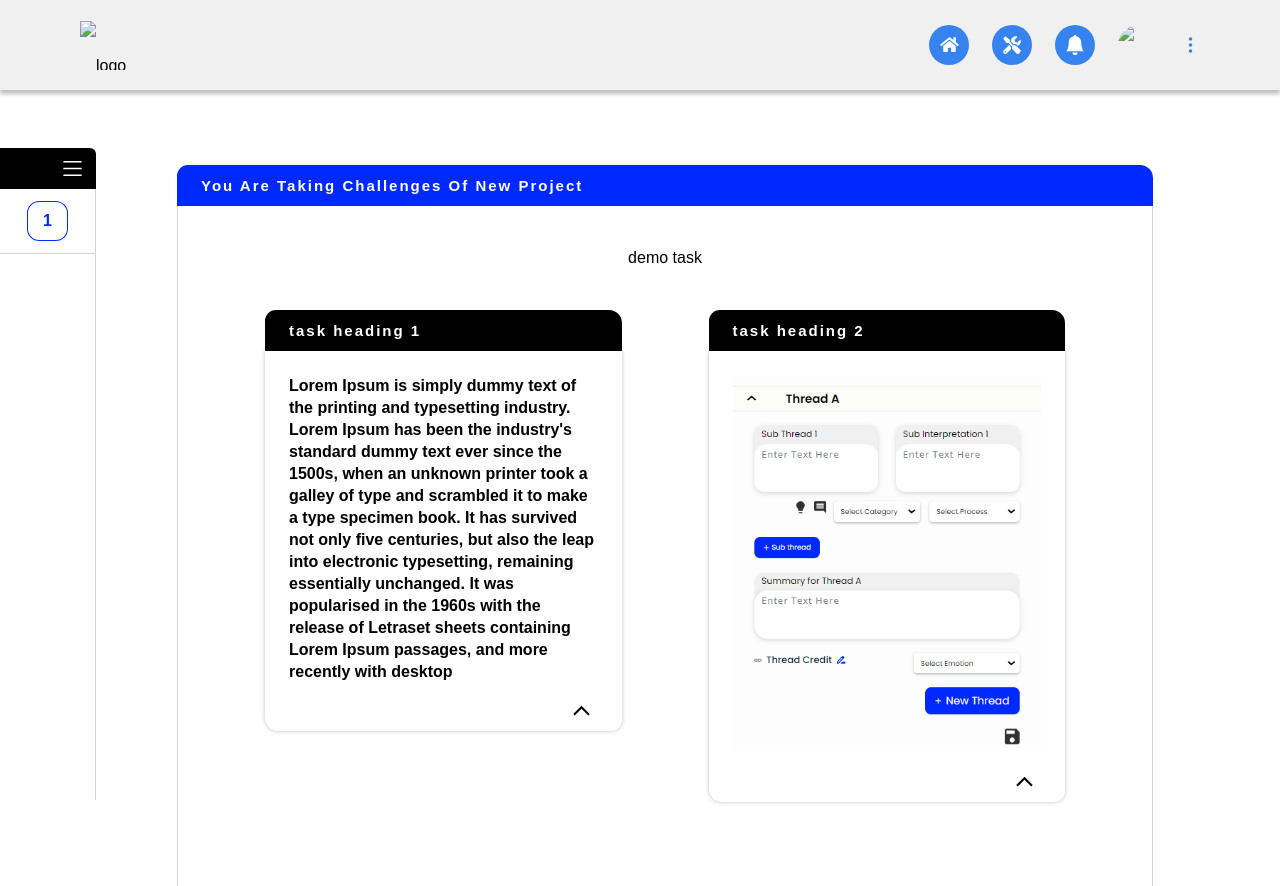
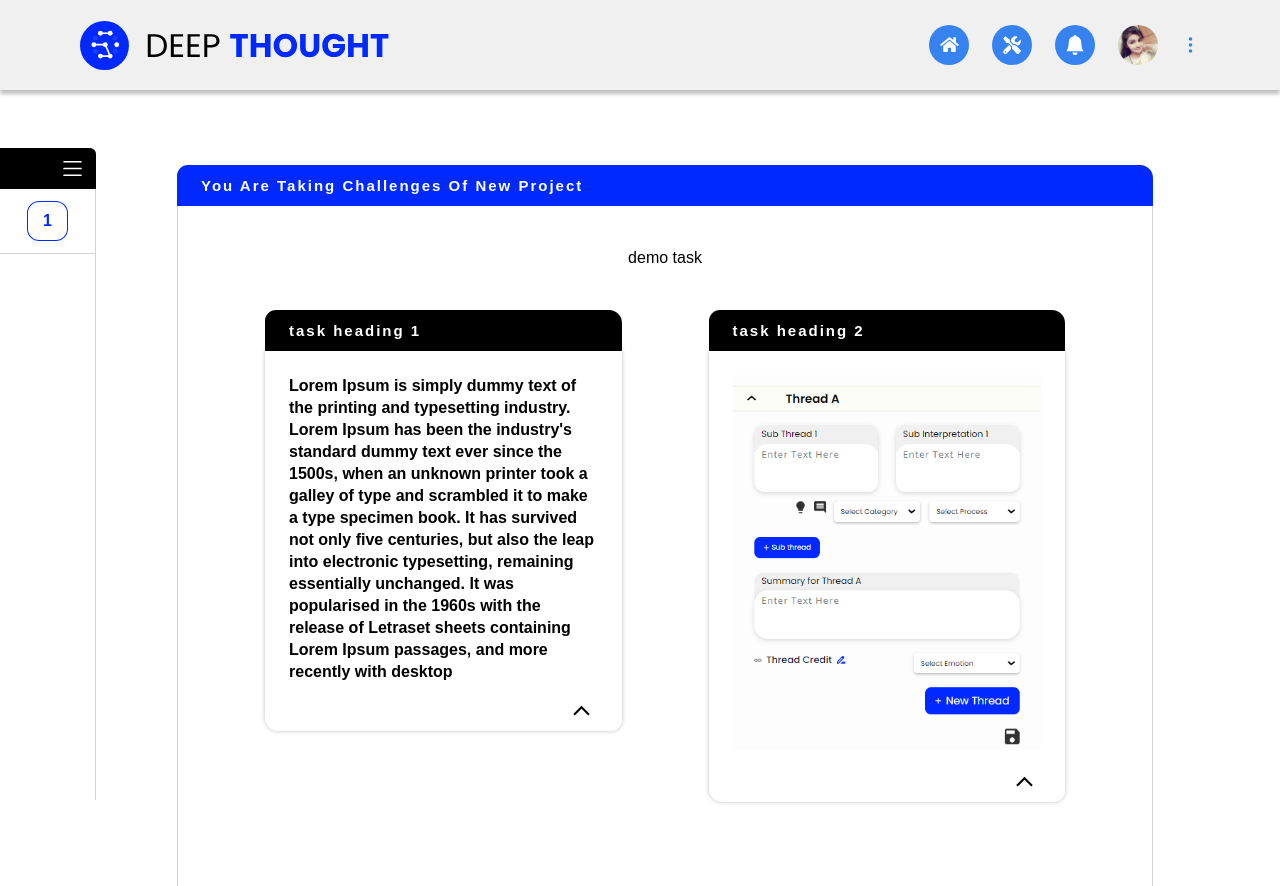
Before and after one commit to dev-aashray/dev-aashray.github.io, a plain HTML site: page index.html in a window 1280 px wide. Shown: the top 886 px of the page. Drawn offline with Linux system fonts and the light colour scheme; files whose address does not match are found by name.

Commit message:
Update index.html

```diff
--- a/index.html
+++ b/index.html
@@ -3,7 +3,7 @@
 
 <head>
     <meta charset="UTF-8">
-    <link rel="icon" type="image/png" href="assets/img/favicon.ico" />
+    <link rel="icon" type="image/png" href="assets/favicon.ico" />
     <meta http-equiv="X-UA-Compatible" content="IE=edge">
     <meta name="viewport" content="width=device-width, initial-scale=1.0">
     <title>Deep Thought</title>
@@ -15,7 +15,7 @@
 <body>
     <!-- [1] Header -->
     <header class="header">
-        <a href="/" class="header__left"><img src="./assets/img/logo.svg" alt="logo"></a>
+        <a href="/" class="header__left"><img src="./assets/logo.svg" alt="logo"></a>
         <nav class="header__right">
             <ul>
                 <li>
@@ -46,7 +46,7 @@
                     </a>
                 </li>
                 <li>
-                    <img src="./assets/img/user.jpg" width="40px" height="40px" alt="Olivia">
+                    <img src="./assets/user.jpg" width="40px" height="40px" alt="Olivia">
                 </li>
                 <li>
                     <svg xmlns="http://www.w3.org/2000/svg" width="19" height="28" fill="#3683f0"
```
